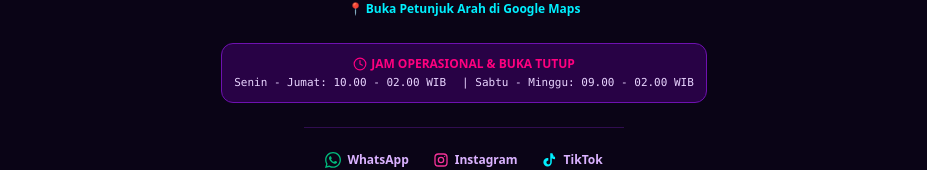
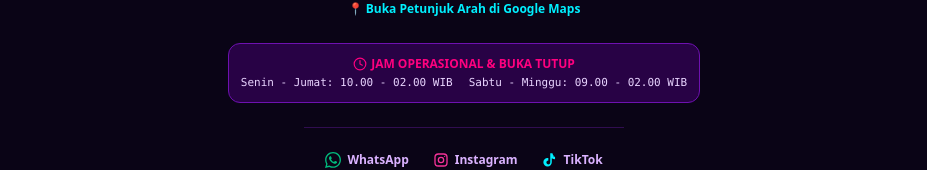
Before and after one commit to ahmadrifqi19/akiba-core-next, a Next.js app: page / in a window 1280 px wide. Shown: the part 3296-3466 px from the top of the page, without its empty margins (176-1103 px from the left). Built offline with nearby package versions, Linux system fonts and the light colour scheme.

Commit message:
Fix: Update GameItem interface type to support image property

```diff
--- a/src/app/page.tsx
+++ b/src/app/page.tsx
@@ -832,7 +832,7 @@
               </div>
               <div className="flex flex-col sm:flex-row gap-x-4 gap-y-1 font-mono text-[9px] md:text-[11px] justify-center">
                 <span>{JAM_WEEKDAY}</span>
-                <span>| {JAM_WEEKEND}</span>
+                <span>{JAM_WEEKEND}</span>
               </div>
             </div>
 
```
